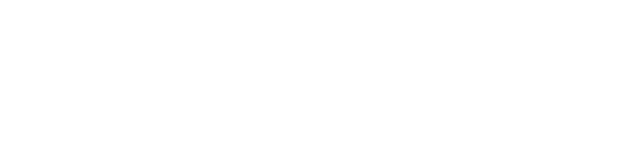
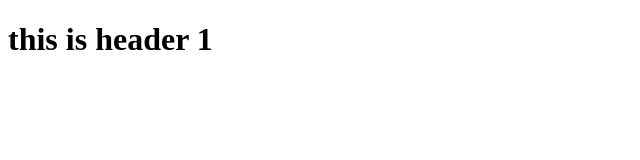
Before and after one commit to Tejussardana/testingGIT, a plain HTML site: page index.html in a window 1280 px wide. Shown: the whole page, without its empty margins (0-640 px from the left). Drawn offline with Linux system fonts and the light colour scheme.

Commit message:
this is v2 of index.html

```diff
--- a/index.html
+++ b/index.html
@@ -7,5 +7,7 @@
 </head>
 <body>
 
+    <h1> this is header 1</h1>
+
 </body>
 </html>
```
